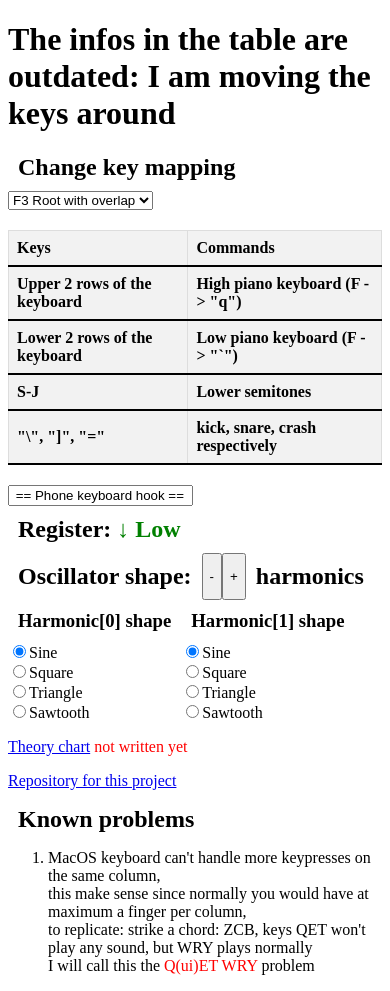
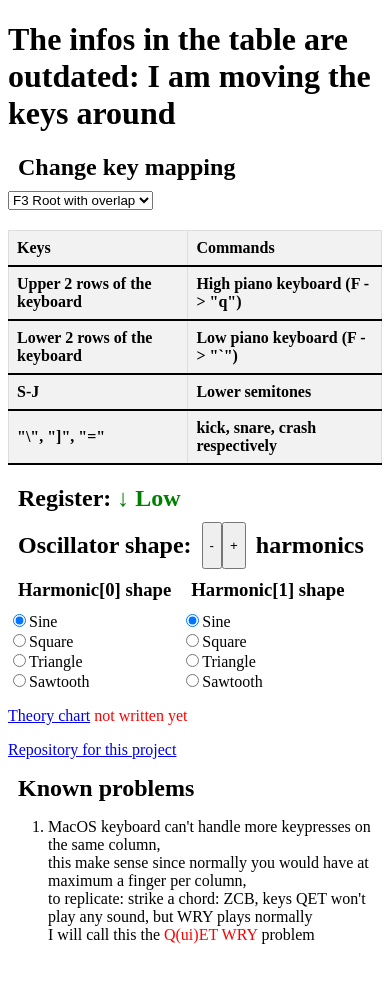
Before and after one commit to 3isvogel/piano, a plain HTML site: page index.html in a window 390 px wide. After the commit the page ends 960 px from the top, so only its background shows below. Drawn offline with Linux system fonts and the light colour scheme.

Commit message:
Not really working on mobile

```diff
--- a/index.html
+++ b/index.html
@@ -45,7 +45,6 @@
             </tr>
         </tbody>
     </table>
-    <input type="text" value=" == Phone keyboard hook == ">
     <h2>Register: <span id="shift-register" style="color:green;">↓ Low</span></h2>
     <div class="horizontal">
         <h2>Oscillator shape:</h2>
```
